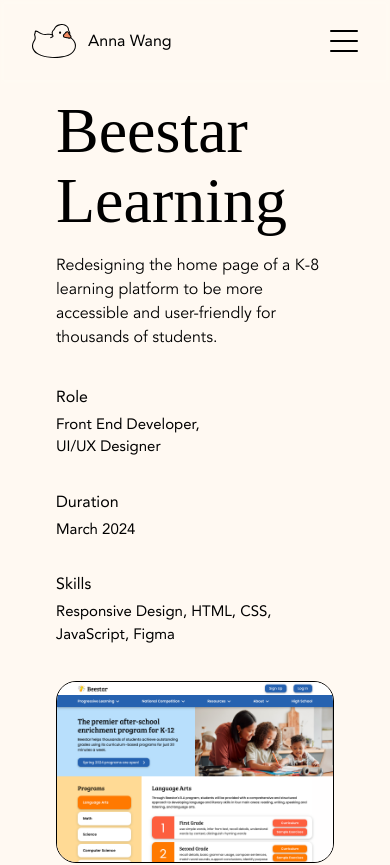
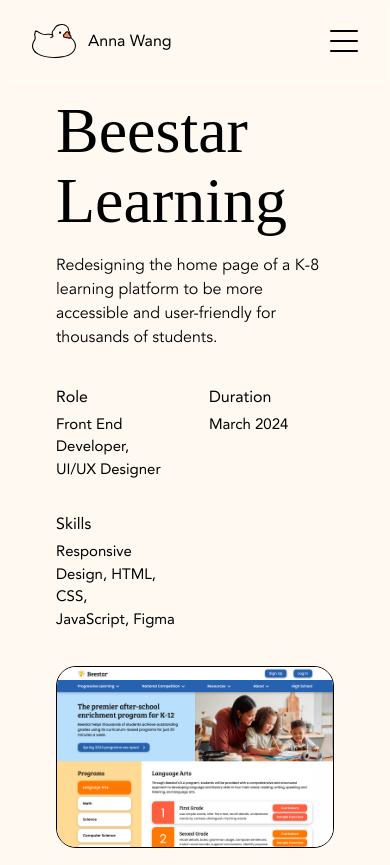
Before and after one commit to awang1245/anna-wang-portfolio, a React (Vite) app: page /#/beestar-redesign in a window 390 px wide. Shown: the top 865 px of the page. Built offline with nearby package versions, Linux system fonts and the light colour scheme; a web font is replaced by a local one.

Commit message:
feat: adjusted reponsiveness of case study overviews

```diff
--- a/src/components/beestar/beestar.tsx
+++ b/src/components/beestar/beestar.tsx
@@ -33,7 +33,7 @@
                 accessible and user-friendly for thousands of students.
               </div>
             </div>
-            <div className="small-blurb-info">
+            <div className="blurb-info">
               <div className="blurb-item">
                 <div className="item-name">Role</div>
                 <div className="item-content">
--- a/src/components/gmcafe/gmcafe.css
+++ b/src/components/gmcafe/gmcafe.css
@@ -80,30 +80,7 @@
   justify-content: space-between;
   align-items: start;
   row-gap: 32px;
-  column-gap: 48px;
-}
-
-.small-blurb-info {
-  width: 100%;
-  display: flex;
-  flex-flow: row wrap;
-  justify-content: start;
-  align-items: start;
-  row-gap: 32px;
-  column-gap: 200px;
-}
-
-@media (max-width: 1000px) {
-  .blurb-info,
-  .small-blurb-info {
-    width: 100%;
-    display: flex;
-    flex-flow: row wrap;
-    justify-content: start;
-    align-items: start;
-    row-gap: 32px;
-    column-gap: 160px;
-  }
+  column-gap: 16px;
 }
 
 .blurb-item {
@@ -118,8 +95,24 @@
   display: flex;
   flex-flow: column wrap;
   align-items: start;
-  max-width: 350px;
+  max-width: 320px;
   gap: 4px;
+}
+
+@media (max-width: 1024px) {
+  .blurb-info {
+    width: 100%;
+    display: flex;
+    flex-flow: row wrap;
+    justify-content: space-between;
+    align-items: start;
+    row-gap: 32px;
+  }
+
+  .blurb-item,
+  .skill-item {
+    flex: 0 0 45%;
+  }
 }
 
 .item-name {
--- a/src/components/kopi/kopi.tsx
+++ b/src/components/kopi/kopi.tsx
@@ -41,7 +41,7 @@
               coffee brand to life.
             </div>
           </div>
-          <div className="small-blurb-info">
+          <div className="blurb-info">
             <div className="blurb-item">
               <div className="item-name">Role</div>
               <div className="item-content">
```
